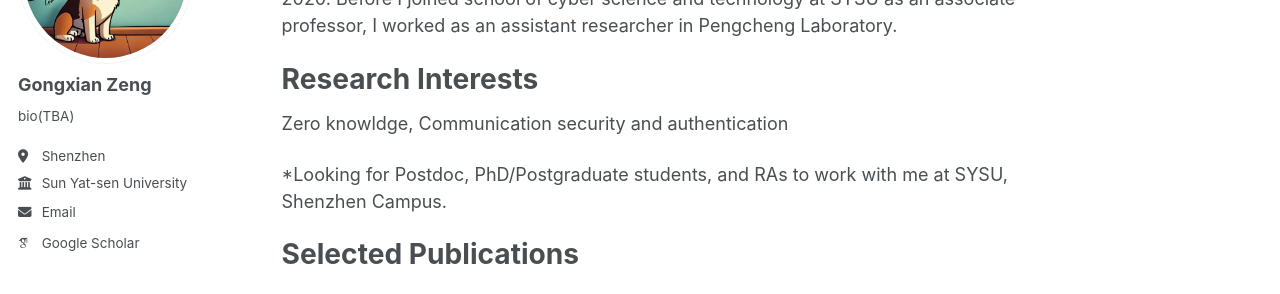
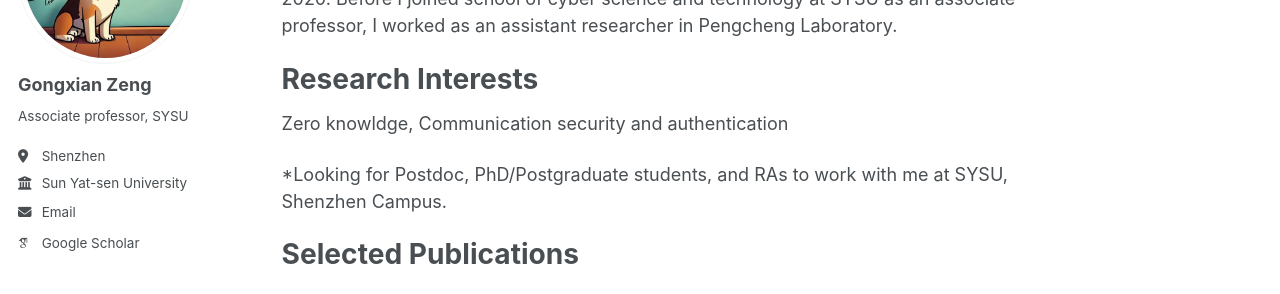
Before and after one commit to naxizgx/naxizgx.github.io, a Jekyll site: the page built from _pages/about.md, in a window 1280 px wide. Shown: the part 210-504 px from the top of the page. Built offline with Jekyll 4.4.1, drawn with Linux system fonts in a browser that asks for light colours; some web fonts are replaced.

Commit message:
Update _config.yml

```diff
--- a/_config.yml
+++ b/_config.yml
@@ -25,7 +25,7 @@ author:
   avatar           : "狗狗.png"
   name             : "Gongxian Zeng"
   pronouns         : # example: "he/his"
-  bio              : "bio(TBA)"
+  bio              : "Associate professor, SYSU"
   location         : "Shenzhen"
   employer         : "Sun Yat-sen University "
   uri              : # URL
```
